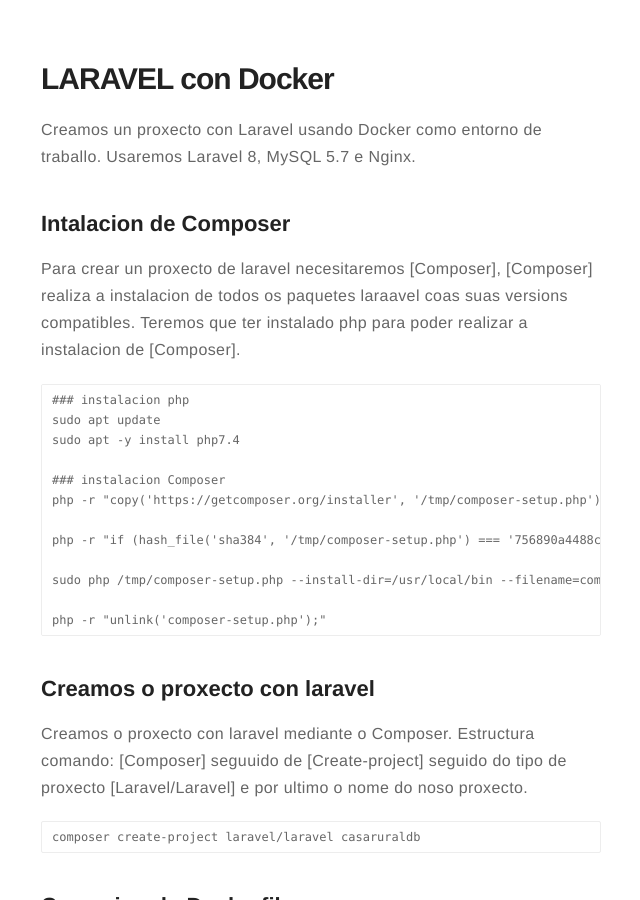
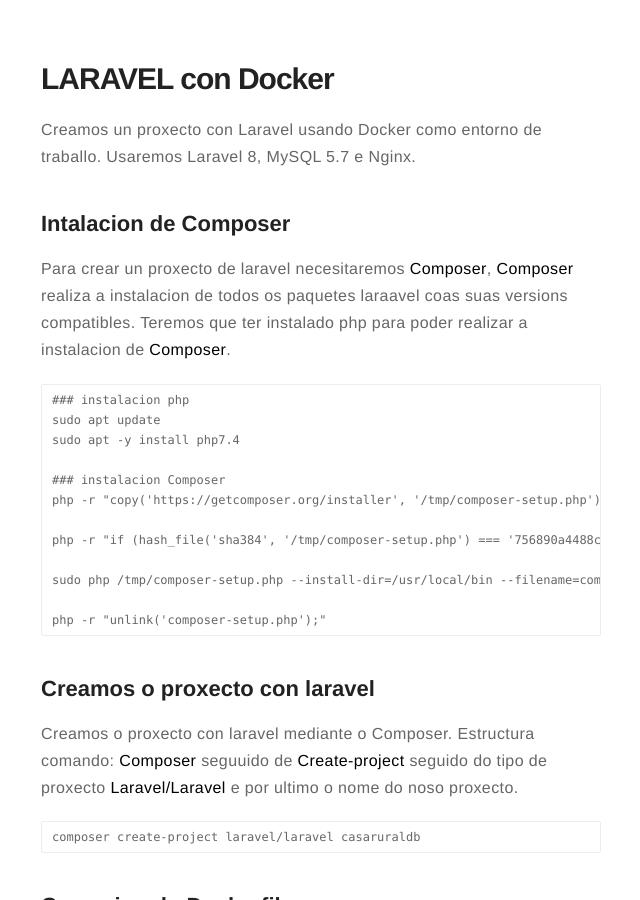
Before and after one commit to fdezfebrero/febrero.github.io, a Jekyll site: the page built from _posts/2021-08-04-Laravel-con-Docker.markdown, in a window 1280 px wide and 900 px high, scrolled down 385 px. Shown: the whole window, without its empty margins (319-959 px from the left). Built offline with Jekyll 4.4.1, drawn with Linux system fonts in a browser that asks for light colours; comment, search, counter and statistics services are not loaded; some of the changed text lies outside the part shown.

```diff
--- a/_posts/2021-08-04-Laravel-con-Docker.markdown
+++ b/_posts/2021-08-04-Laravel-con-Docker.markdown
@@ -22,7 +22,7 @@ Creamos un proxecto con Laravel usando Docker como entorno de traballo. Usaremos
 
 ## Intalacion de Composer
 
-Para crear un proxecto de laravel necesitaremos [Composer], [Composer] realiza a instalacion de todos os paquetes laraavel coas suas versions compatibles. Teremos que ter instalado php para poder realizar a instalacion de [Composer].
+Para crear un proxecto de laravel necesitaremos **Composer**, **Composer** realiza a instalacion de todos os paquetes laraavel coas suas versions compatibles. Teremos que ter instalado php para poder realizar a instalacion de **Composer**.
 
 {% highlight raw %}
 ### instalacion php
@@ -42,7 +42,7 @@ php -r "unlink('composer-setup.php');"
 
 ## Creamos o proxecto con laravel
 
-Creamos o proxecto con laravel mediante o Composer. Estructura comando: [Composer] seguuido de  [Create-project] seguido do tipo de proxecto [Laravel/Laravel] e por ultimo o nome do noso proxecto.
+Creamos o proxecto con laravel mediante o Composer. Estructura comando: **Composer** seguuido de  **Create-project** seguido do tipo de proxecto **Laravel/Laravel** e por ultimo o nome do noso proxecto.
 
 {% highlight raw %}
 composer create-project laravel/laravel casaruraldb
@@ -236,13 +236,14 @@ npm install
 
 ---
 
----
-Referencias
-[Docker Hub PHO]:[1]
-[Docker Hub MySQL]:[2]
-[Docker Hub Nginx]:[3]
-[Codigo Xules]:[4]
-[Laravel Docs]:[5]
+## Referencias:
+
+Docker Hub PHO:[1]
+Docker Hub MySQL:[2]
+Docker Hub Nginx:[3]
+Codigo Xules:[4]
+Laravel Docs:[5]
+
 ---
 
 
```
